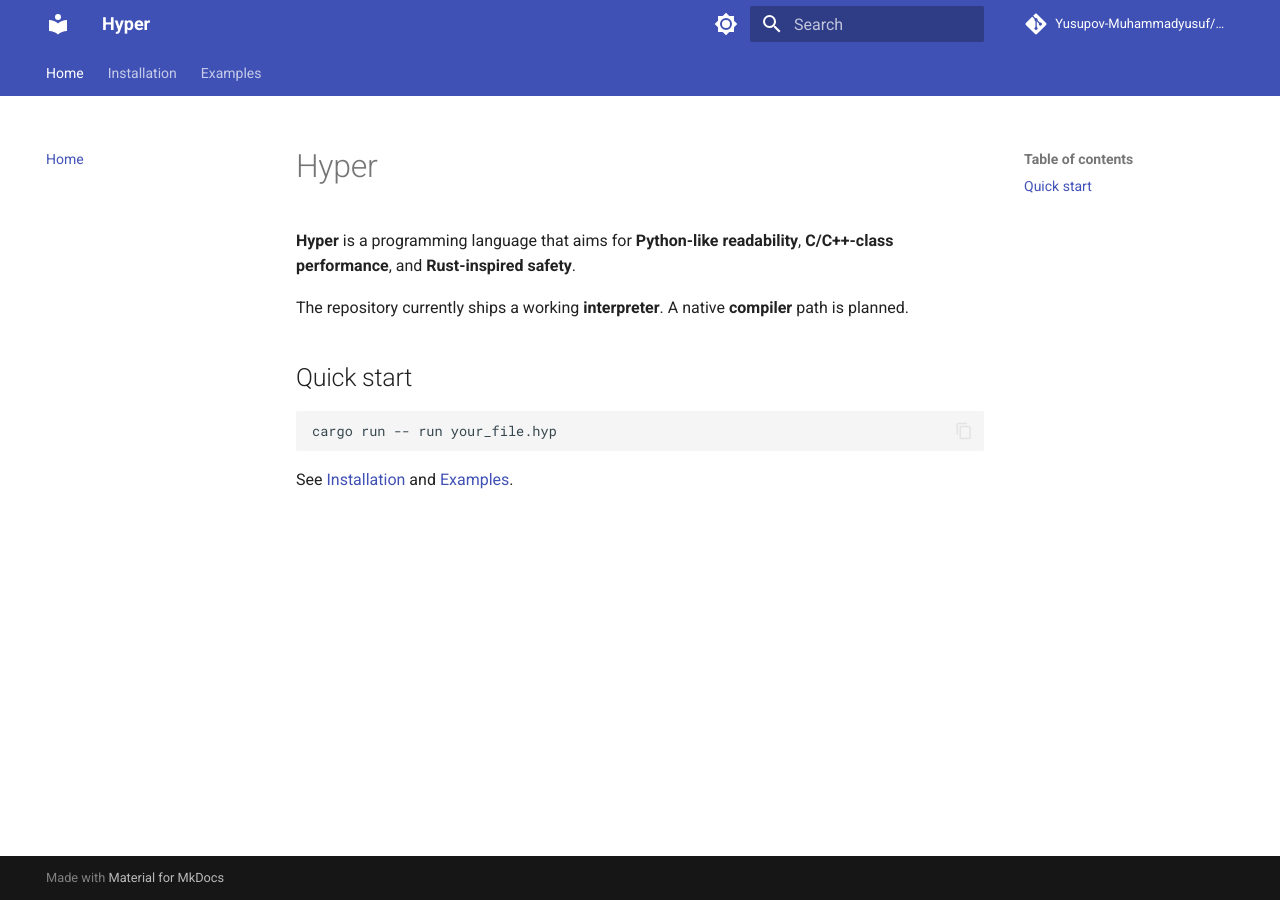
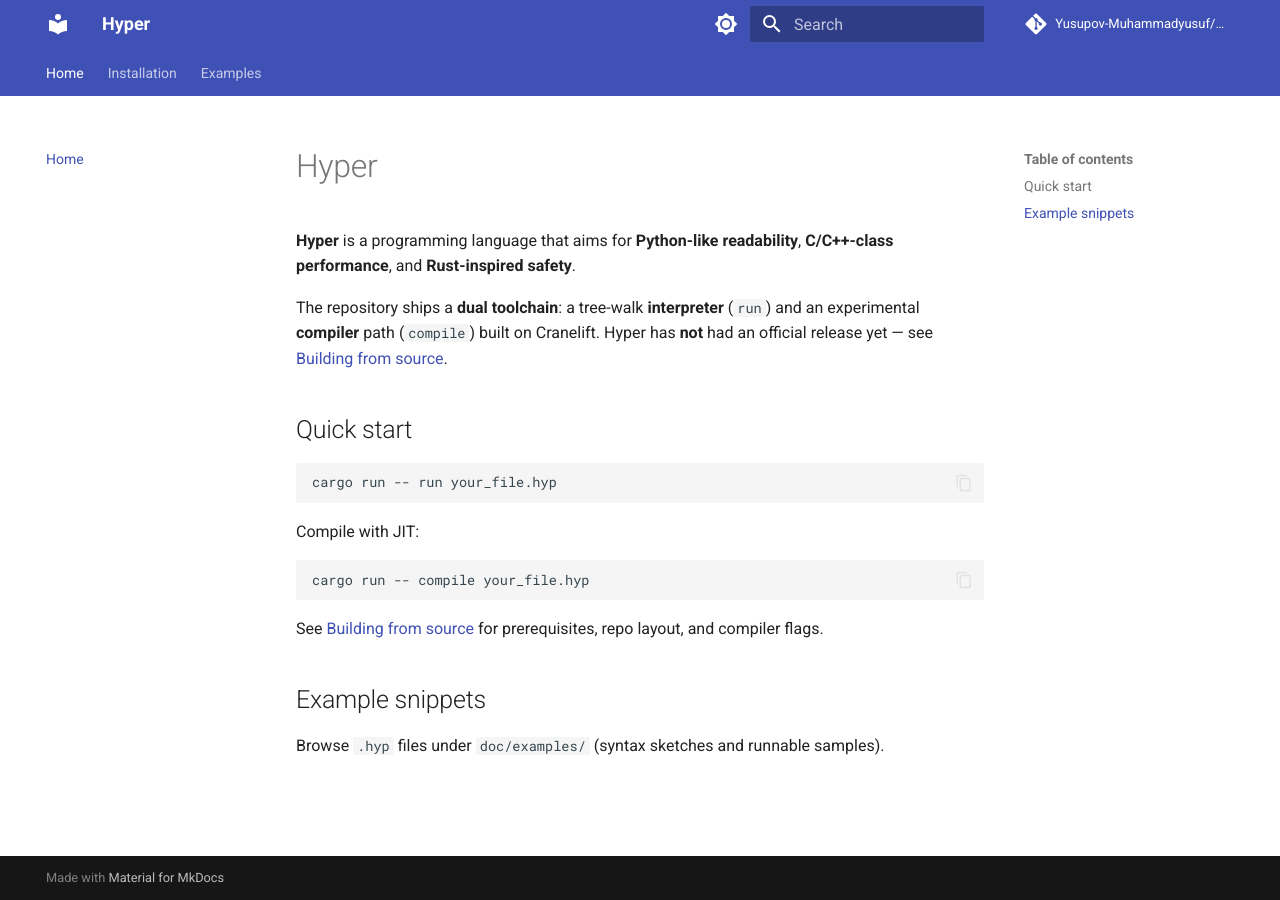
Before and after one commit to Martell0x1/hyper, an MkDocs documentation site: the page built from doc/index.md, in a window 1280 px wide. Built offline with MkDocs 1.6.1 and Material for MkDocs 9.7.7, drawn with Linux system fonts in a browser that asks for light colours; comment, search, counter and statistics services are not loaded.

Commit message:
docs: describe dual interpreter and compiler toolchain

````diff
--- a/doc/index.md
+++ b/doc/index.md
@@ -2,7 +2,7 @@
 
 **Hyper** is a programming language that aims for **Python-like readability**, **C/C++-class performance**, and **Rust-inspired safety**.
 
-The repository currently ships a working **interpreter**. A native **compiler** path is planned.
+The repository ships a **dual toolchain**: a tree-walk **interpreter** (`run`) and an experimental **compiler** path (`compile`) built on Cranelift. Hyper has **not** had an official release yet — see [Building from source](building.md).
 
 ## Quick start
 
@@ -10,4 +10,14 @@ The repository currently ships a working **interpreter**. A native **compiler**
 cargo run -- run your_file.hyp
 ```
 
-See [Installation](installation.md) and [Examples](examples.md).
+Compile with JIT:
+
+```bash
+cargo run -- compile your_file.hyp
+```
+
+See [Building from source](building.md) for prerequisites, repo layout, and compiler flags.
+
+## Example snippets
+
+Browse `.hyp` files under `doc/examples/` (syntax sketches and runnable samples).
````
